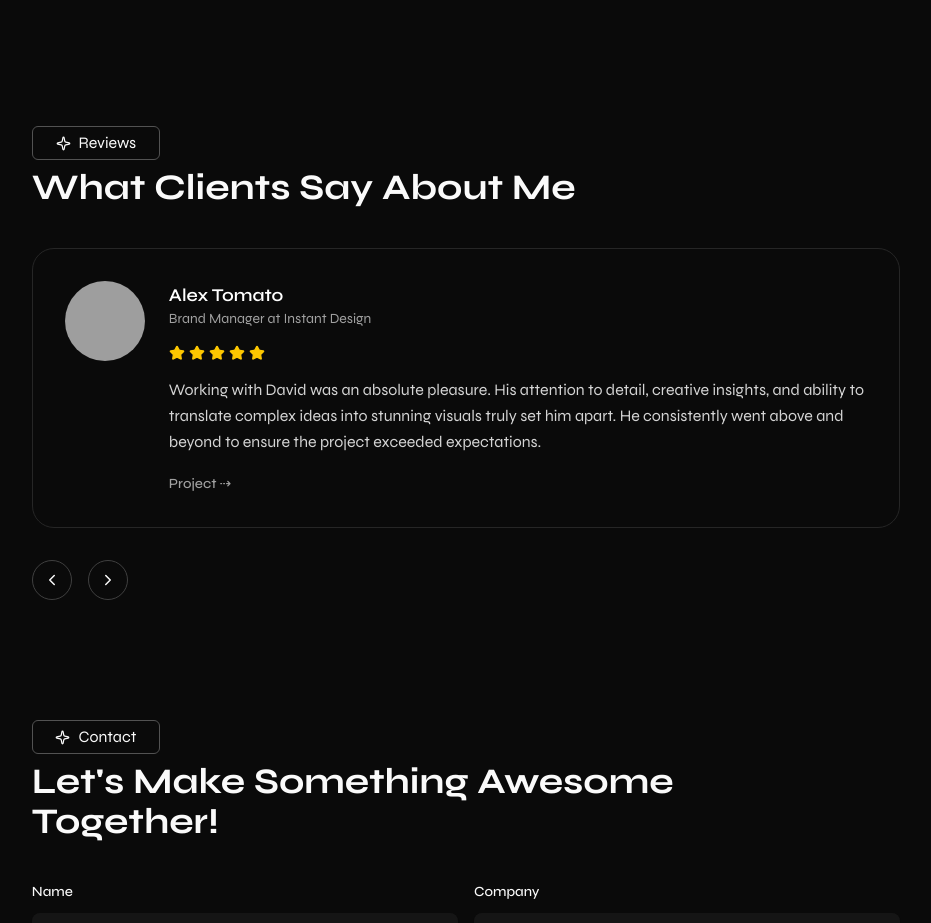
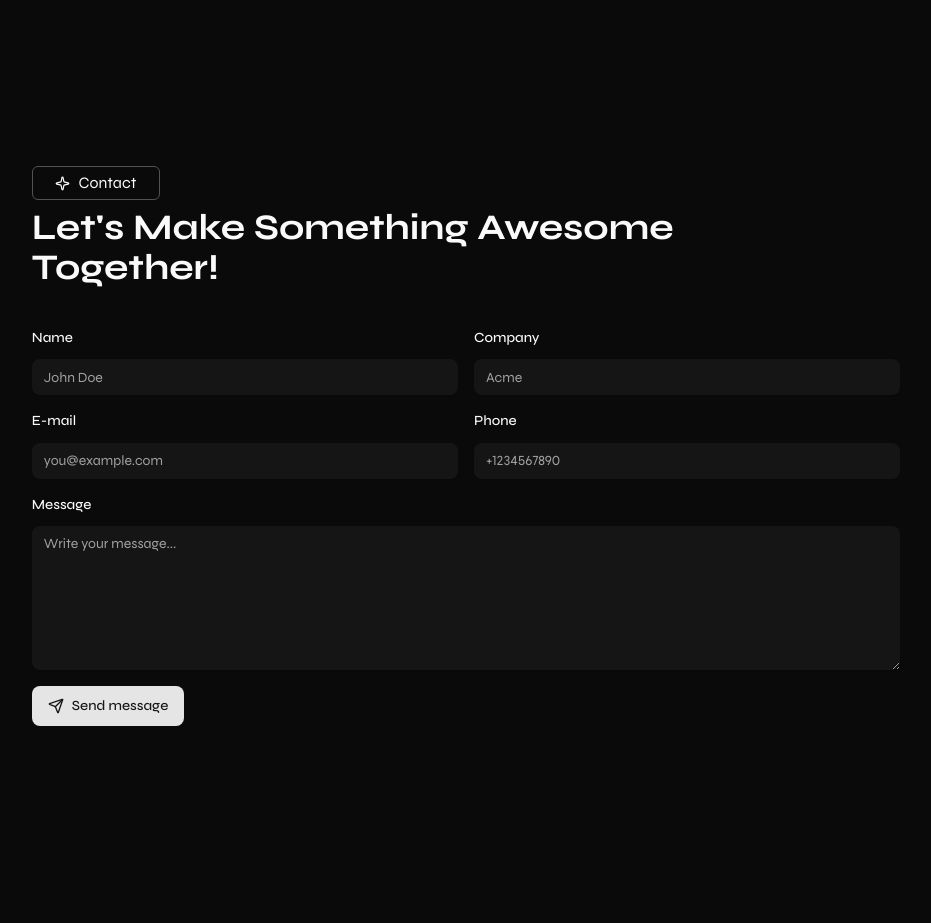
Before and after one commit to filipebteixeira98/personal-portfolio, a React (Vite) app: page / in a window 1280 px wide. Shown: the part 4200-5123 px from the top of the page, without its empty margins (340-1271 px from the left). After the commit the page ends 4966 px from the top, so only its background shows below. Built offline with nearby package versions, Linux system fonts and the light colour scheme; grey boxes are pictures that could not be loaded.

Commit message:
chore: temporarily disable testimonials section

```diff
--- a/src/App.tsx
+++ b/src/App.tsx
@@ -8,7 +8,7 @@
 import { Resume } from '@/components/Resume';
 import { Services } from '@/components/Services';
 import { Stats } from '@/components/Stats';
-import { Testimonials } from '@/components/Testimonials';
+// import { Testimonials } from '@/components/Testimonials';
 
 export function App() {
   useEffect(() => {
@@ -31,7 +31,7 @@
       <About />
       <Services />
       <Resume />
-      <Testimonials />
+      {/* <Testimonials /> */}
       <Contact />
     </main>
   );
```
